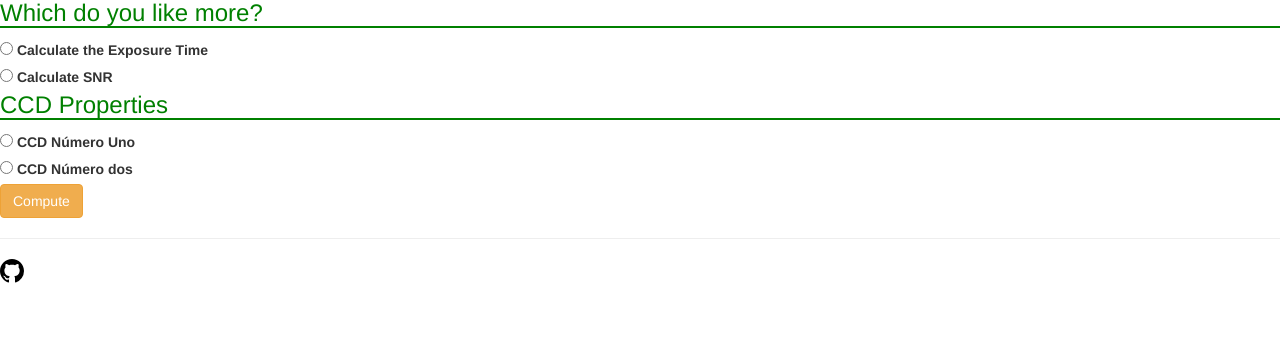
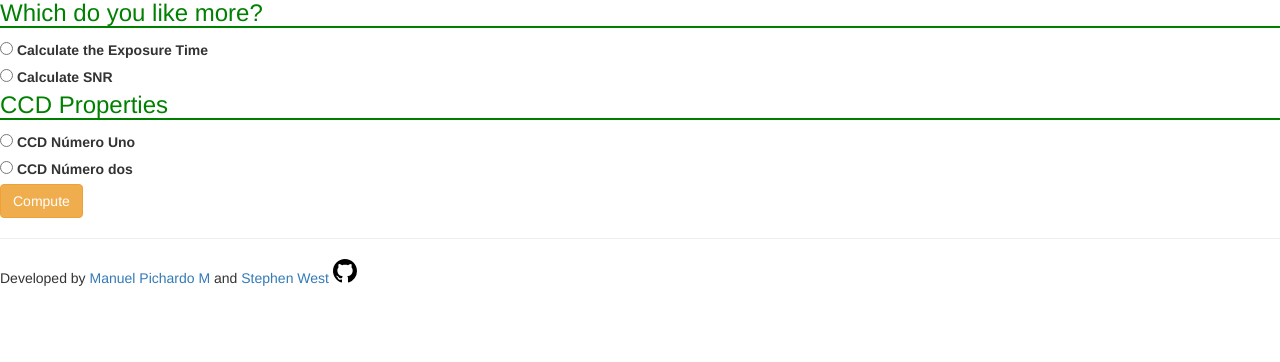
Before and after one commit to manuelmarcano22/ExpCalc, a Flask app: template app/templates/calc.html in a window 1280 px wide. Shown: the part 143-505 px from the top of the page. Run offline with Flask 2, Linux system fonts and the light colour scheme; the template is opened without the code that fills it: values that come from a table or form of the project are taken from there, others are empty; parts of the project's set-up code (start-up, migrations or seed data) failed here and were passed over; some libraries are stand-ins or nearby versions.

Commit message:
Added Manuel and Stephen Name

```diff
--- a/app/templates/base.html
+++ b/app/templates/base.html
@@ -89,7 +89,7 @@
   <div class="position-relative d-flex flex-justify-between pt-6 pb-2 mt-6 f6 text-gray border-top border-gray-light ">
 
 	  <hr>
-    <a aria-label="Homepage" title="Fork me on GitHub" class="footer-octicon" href="https://github.com/manuelmarcano22/ExpCalc">
+    Developed by <a href='http://manuelpm.me/'>Manuel Pichardo M</a> and <a href=''>Stephen West </a> <a aria-label="Homepage" title="Fork me on GitHub" class="footer-octicon" href="https://github.com/manuelmarcano22/ExpCalc">
       <svg height="24" class="octicon octicon-mark-github" viewBox="0 0 16 16" version="1.1" width="24" aria-hidden="true"><path fill-rule="evenodd" d="M8 0C3.58 0 0 3.58 0 8c0 3.54 2.29 6.53 5.47 7.59.4.07.55-.17.55-.38 0-.19-.01-.82-.01-1.49-2.01.37-2.53-.49-2.69-.94-.09-.23-.48-.94-.82-1.13-.28-.15-.68-.52-.01-.53.63-.01 1.08.58 1.23.82.72 1.21 1.87.87 2.33.66.07-.52.28-.87.51-1.07-1.78-.2-3.64-.89-3.64-3.95 0-.87.31-1.59.82-2.15-.08-.2-.36-1.02.08-2.12 0 0 .67-.21 2.2.82.64-.18 1.32-.27 2-.27.68 0 1.36.09 2 .27 1.53-1.04 2.2-.82 2.2-.82.44 1.1.16 1.92.08 2.12.51.56.82 1.27.82 2.15 0 3.07-1.87 3.75-3.65 3.95.29.25.54.73.54 1.48 0 1.07-.01 1.93-.01 2.2 0 .21.15.46.55.38A8.013 8.013 0 0 0 16 8c0-4.42-3.58-8-8-8z"></path></svg>
 </a>
 
```
